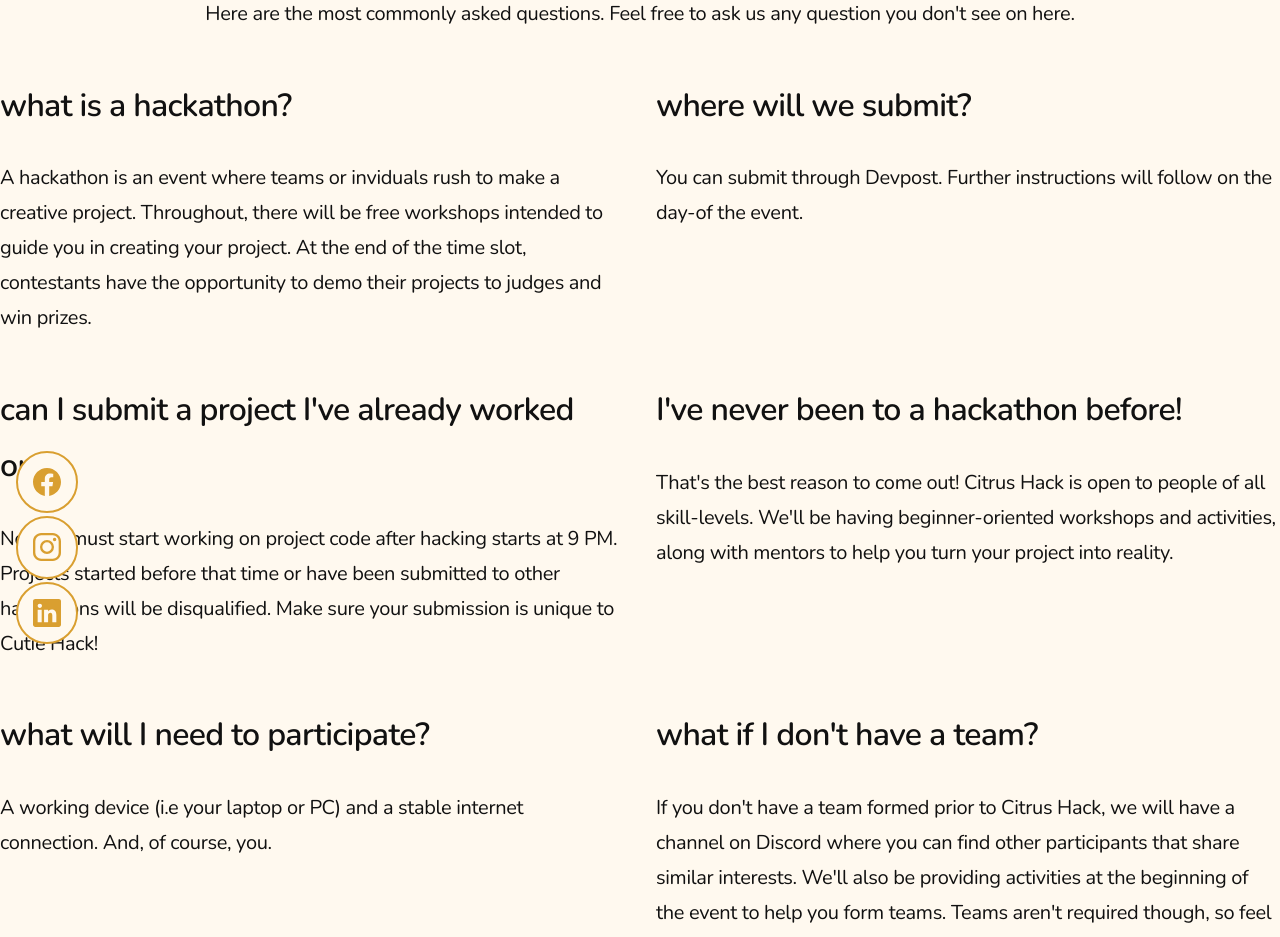
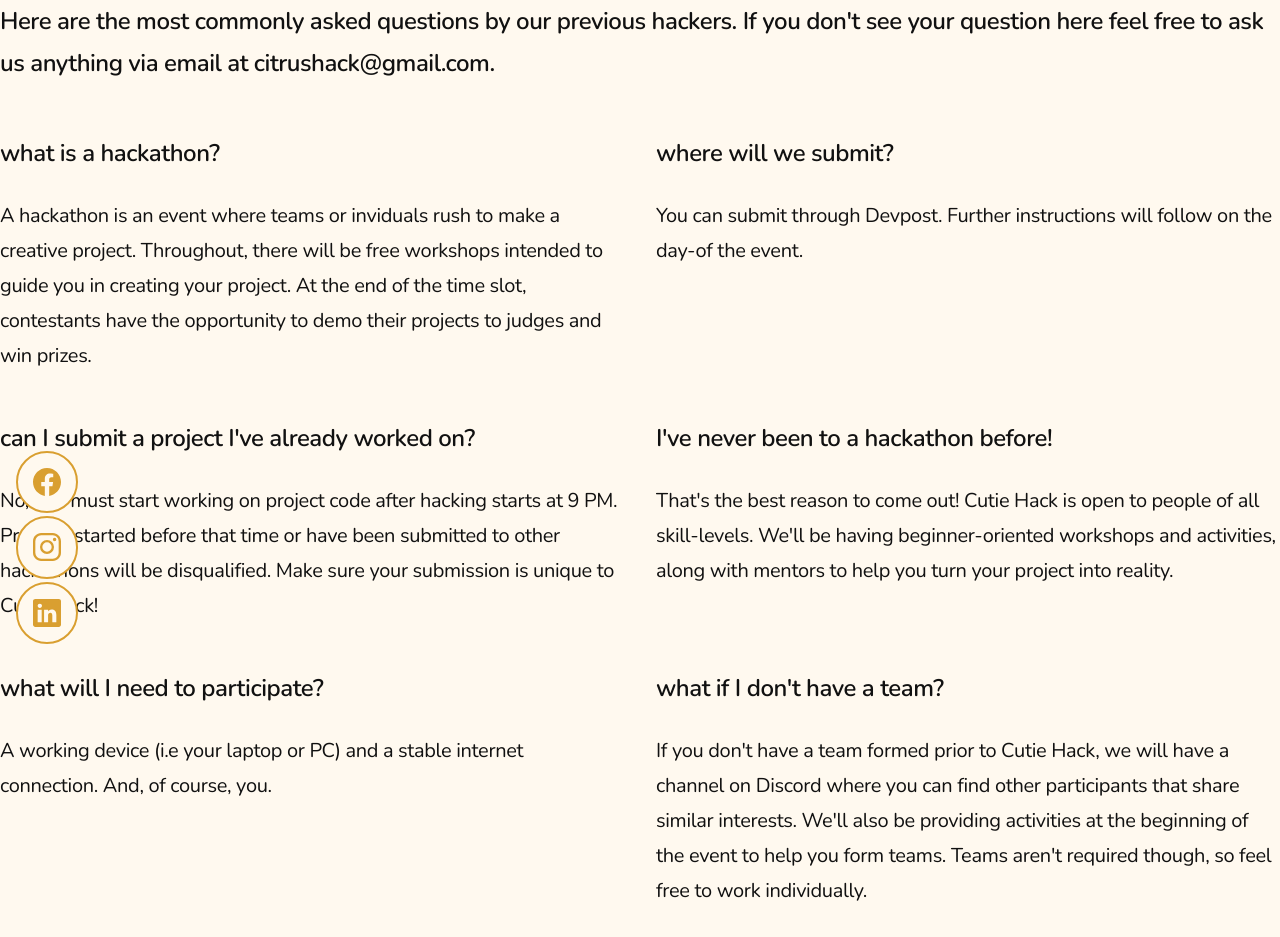
Before and after one commit to citrushack/cutiehack2021, a Next.js app: page /faq in a window 1280 px wide. Shown: the part 140-1077 px from the top of the page. Built offline with nearby package versions, Linux system fonts and the light colour scheme; no server answers.

Commit message:
Fixed html tags and refactored redundant code

```diff
--- a/pages/faq.js
+++ b/pages/faq.js
@@ -6,13 +6,14 @@ export default function Faq() {
   return (
     <section className={styles.section}>
       <h1 className={styles.title}>got questions?</h1>
-      <p className={styles.description}>
-        Here are the most commonly asked questions. Feel free to ask us any
-        question you don&apos;t see on here.
-      </p>
+      <h3 className={styles.content}>
+        Here are the most commonly asked questions by our previous hackers. If
+        you don&#39;t see your question here feel free to ask us anything via
+        email at citrushack@gmail.com.
+      </h3>
       <div className={styles.faq}>
         <div>
-          <h2>what is a hackathon?</h2>
+          <h3>what is a hackathon?</h3>
           <p>
             A hackathon is an event where teams or inviduals rush to make a
             creative project. Throughout, there will be free workshops intended
@@ -22,14 +23,14 @@ export default function Faq() {
           </p>
         </div>
         <div>
-          <h2>where will we submit?</h2>
+          <h3>where will we submit?</h3>
           <p>
             You can submit through Devpost. Further instructions will follow on
             the day-of the event.
           </p>
         </div>
         <div>
-          <h2>can I submit a project I&#39;ve already worked on?</h2>
+          <h3>can I submit a project I&#39;ve already worked on?</h3>
           <p>
             No, you must start working on project code after hacking starts at 9
             PM. Projects started before that time or have been submitted to
@@ -38,48 +39,49 @@ export default function Faq() {
           </p>
         </div>
         <div>
-          <h2>I&#39;ve never been to a hackathon before!</h2>
+          <h3>I&#39;ve never been to a hackathon before!</h3>
           <p>
-            That&#39;s the best reason to come out! Citrus Hack is open to people of
-            all skill-levels. We&#39;ll be having beginner-oriented workshops and
-            activities, along with mentors to help you turn your project into
-            reality.
+            That&#39;s the best reason to come out! Cutie Hack is open to
+            people of all skill-levels. We&#39;ll be having beginner-oriented
+            workshops and activities, along with mentors to help you turn your
+            project into reality.
           </p>
         </div>
         <div>
-          <h2>what will I need to participate?</h2>
+          <h3>what will I need to participate?</h3>
           <p>
             A working device (i.e your laptop or PC) and a stable internet
             connection. And, of course, you.
           </p>
         </div>
         <div>
-          <h2>what if I don&#39;t have a team?</h2>
+          <h3>what if I don&#39;t have a team?</h3>
           <p>
-            If you don&#39;t have a team formed prior to Citrus Hack, we will have a
-            channel on Discord where you can find other participants that share
-            similar interests. We&#39;ll also be providing activities at the
-            beginning of the event to help you form teams. Teams aren&#39;t required
-            though, so feel free to work individually.
+            If you don&#39;t have a team formed prior to Cutie Hack, we will
+            have a channel on Discord where you can find other participants that
+            share similar interests. We&#39;ll also be providing activities at
+            the beginning of the event to help you form teams. Teams aren&#39;t
+            required though, so feel free to work individually.
           </p>
         </div>
         <div>
-          <h2>do I have to hack or make a project?</h2>
+          <h3>do I have to hack or make a project?</h3>
           <p>
             Not at all! You can attend a workshop just to learn, network with
-            fellow hackers, and participate in games and raffles. You&#39;ll be able
-            to find the schedule on our website as we get closer to the event.
+            fellow hackers, and participate in games and raffles. You&#39;ll be
+            able to find the schedule on our website as we get closer to the
+            event.
           </p>
         </div>
         <div>
-          <h2>can I still attend/win a prize if I reside outside the U.S.?</h2>
+          <h3>can I still attend/win a prize if I reside outside the U.S.?</h3>
           <p>
             Those outside of the US can still attend, compete, and win. However,
             due to shipping restrictions and COVID, we won’t be able to send any
             physical items to those residing outside of the U.S.
           </p>
         </div>
-        <h2></h2>
+        <h3></h3>
       </div>
     </section>
   )
--- a/pages/index.js
+++ b/pages/index.js
@@ -50,7 +50,9 @@ export default function Home() {
         <Element name="Support" className={styles.element}>
           <Help />
         </Element>
-        <Sponsors />
+        <Element name="Sponsors" className={styles.element}>
+          <Sponsors />
+        </Element>
         <Element name="Team" className={styles.element}>
           <Team />
         </Element>
--- a/pages/landing.js
+++ b/pages/landing.js
@@ -107,9 +107,9 @@ export default function Home() {
           <p className={styles.description}>a beginner friendly hackathon</p>
           <div>
             {session && (
-              <h1 className={styles.greeting}>
+              <h2 className={styles.greeting}>
                 Glad to have you, {session.user.name}!
-              </h1>
+              </h2>
             )}
             <div>
               <CountdownWrapper />
--- a/pages/team.js
+++ b/pages/team.js
@@ -6,7 +6,8 @@ export default function Team() {
   return (
     <main className={styles.main}>
       <div className={styles.wrapper}>
-        <div className={styles.title}>our team</div>
+        <h1>our team</h1>
+        <h3>Meet the team!</h3>
       </div>
     </main>
   )
```
Also changed, not shown: pages/about.js (+31 -18 lines), pages/help.js (+26 -19 lines), pages/sponsors.js (+8 -10 lines).
